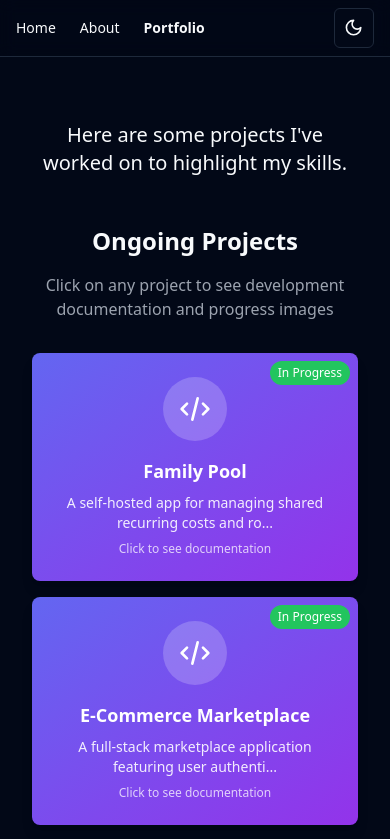
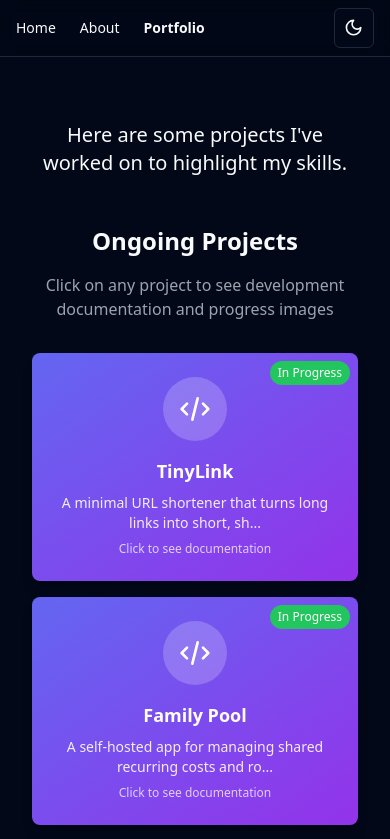
Before and after one commit to WahidinAji/my-profile, a React (Vite) app: page /portfolio in a window 390 px wide. Shown: the top 839 px of the page. Built offline with nearby package versions, Linux system fonts and the light colour scheme.

Commit message:
docs(porto): Add TinyLink to portfolio
Feature the minimal URL shortener with homepage and mobile
screenshots.

```diff
--- a/src/data/portfolio.tsx
+++ b/src/data/portfolio.tsx
@@ -12,6 +12,16 @@ export interface Project {
 }
 
 export const projects: Project[] = [
+  {
+    id: 'tinylink',
+    title: 'TinyLink',
+    description: 'A minimal URL shortener that turns long links into short, shareable ones.',
+    image: '/images/tinylink/homepage.png',
+    link: 'https://tinylink.wahidin-aji.my.id/',
+    tags: ['URL Shortener'],
+    status: 'completed',
+    featured: true,
+  },
   {
     id: 'family-pool',
     title: 'Family Pool',
--- a/src/routeTree.gen.ts
+++ b/src/routeTree.gen.ts
@@ -12,25 +12,25 @@ import { createFileRoute } from '@tanstack/react-router'
 
 import { Route as rootRouteImport } from './routes/__root'
 
+const IndexLazyRouteImport = createFileRoute('/')()
+const AboutLazyRouteImport = createFileRoute('/about')()
 const PortfolioLazyRouteImport = createFileRoute('/portfolio')()
-const AboutLazyRouteImport = createFileRoute('/about')()
-const IndexLazyRouteImport = createFileRoute('/')()
 
+const IndexLazyRoute = IndexLazyRouteImport.update({
+  id: '/',
+  path: '/',
+  getParentRoute: () => rootRouteImport,
+} as any).lazy(() => import('./routes/index.lazy').then((d) => d.Route))
+const AboutLazyRoute = AboutLazyRouteImport.update({
+  id: '/about',
+  path: '/about',
+  getParentRoute: () => rootRouteImport,
+} as any).lazy(() => import('./routes/about.lazy').then((d) => d.Route))
 const PortfolioLazyRoute = PortfolioLazyRouteImport.update({
   id: '/portfolio',
   path: '/portfolio',
   getParentRoute: () => rootRouteImport,
 } as any).lazy(() => import('./routes/portfolio.lazy').then((d) => d.Route))
-const AboutLazyRoute = AboutLazyRouteImport.update({
-  id: '/about',
-  path: '/about',
-  getParentRoute: () => rootRouteImport,
-} as any).lazy(() => import('./routes/about.lazy').then((d) => d.Route))
-const IndexLazyRoute = IndexLazyRouteImport.update({
-  id: '/',
-  path: '/',
-  getParentRoute: () => rootRouteImport,
-} as any).lazy(() => import('./routes/index.lazy').then((d) => d.Route))
 
 export interface FileRoutesByFullPath {
   '/': typeof IndexLazyRoute
@@ -64,11 +64,11 @@ export interface RootRouteChildren {
 
 declare module '@tanstack/react-router' {
   interface FileRoutesByPath {
-    '/portfolio': {
-      id: '/portfolio'
-      path: '/portfolio'
-      fullPath: '/portfolio'
-      preLoaderRoute: typeof PortfolioLazyRouteImport
+    '/': {
+      id: '/'
+      path: '/'
+      fullPath: '/'
+      preLoaderRoute: typeof IndexLazyRouteImport
       parentRoute: typeof rootRouteImport
     }
     '/about': {
@@ -78,11 +78,11 @@ declare module '@tanstack/react-router' {
       preLoaderRoute: typeof AboutLazyRouteImport
       parentRoute: typeof rootRouteImport
     }
-    '/': {
-      id: '/'
-      path: '/'
-      fullPath: '/'
-      preLoaderRoute: typeof IndexLazyRouteImport
+    '/portfolio': {
+      id: '/portfolio'
+      path: '/portfolio'
+      fullPath: '/portfolio'
+      preLoaderRoute: typeof PortfolioLazyRouteImport
       parentRoute: typeof rootRouteImport
     }
   }
--- a/src/routes/portfolio.lazy.tsx
+++ b/src/routes/portfolio.lazy.tsx
@@ -16,6 +16,10 @@ interface OngoingProjectDocumentation {
 
 // Constants
 const PROJECT_DOCUMENTATION: OngoingProjectDocumentation = {
+  tinylink: [
+    { id: 1, title: 'Homepage', url: '/images/tinylink/homepage.png', description: 'Paste a long URL and shorten it' },
+    { id: 2, title: 'Mobile View', url: '/images/tinylink/mobile.png', description: 'Responsive layout on mobile' },
+  ],
   'family-pool': [
     { id: 1, title: 'Rooms Overview', url: '/images/family-pool/rooms-list.png', description: 'Invite-only rooms for shared pools' },
     { id: 2, title: 'Cost Split Pool', url: '/images/family-pool/pool-cost-split.png', description: 'Recurring shared cost tracking' },
```
Also changed, not shown: public/images/tinylink/homepage.png (added), public/images/tinylink/mobile.png (added).
